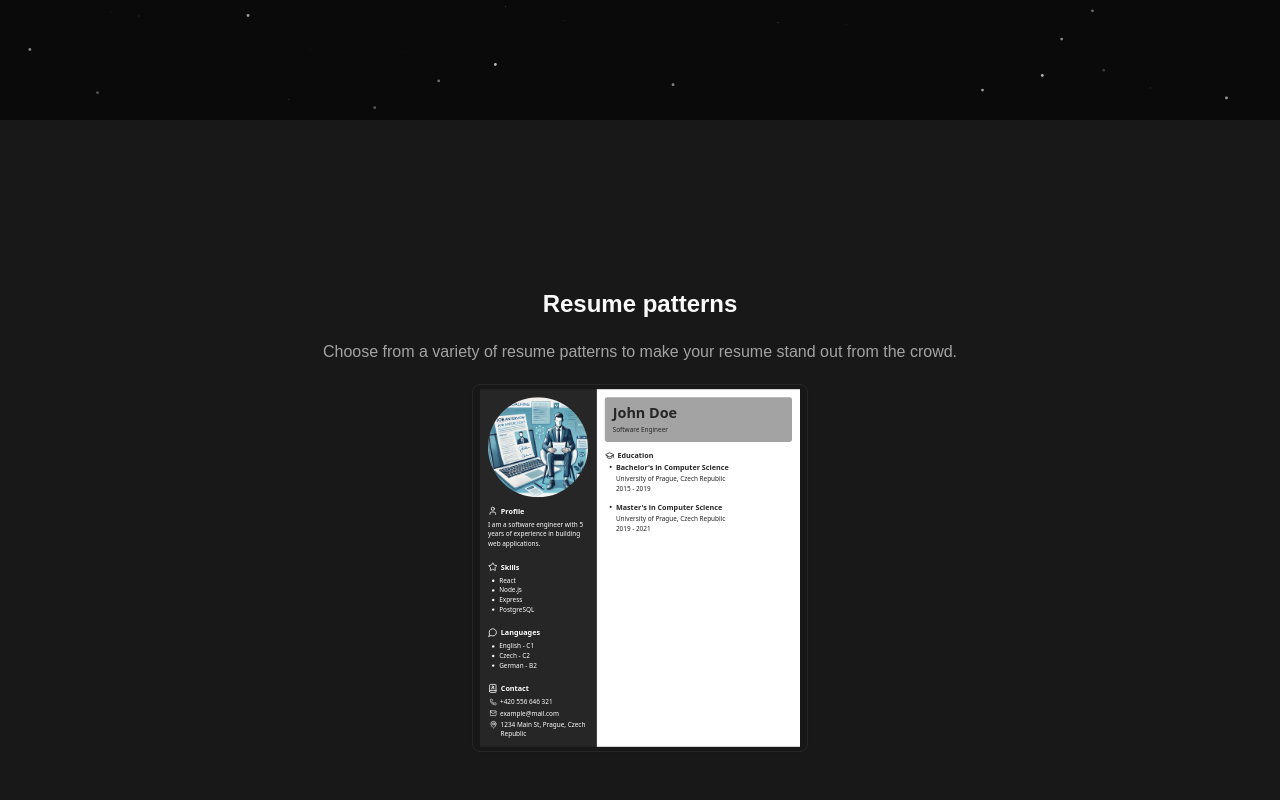
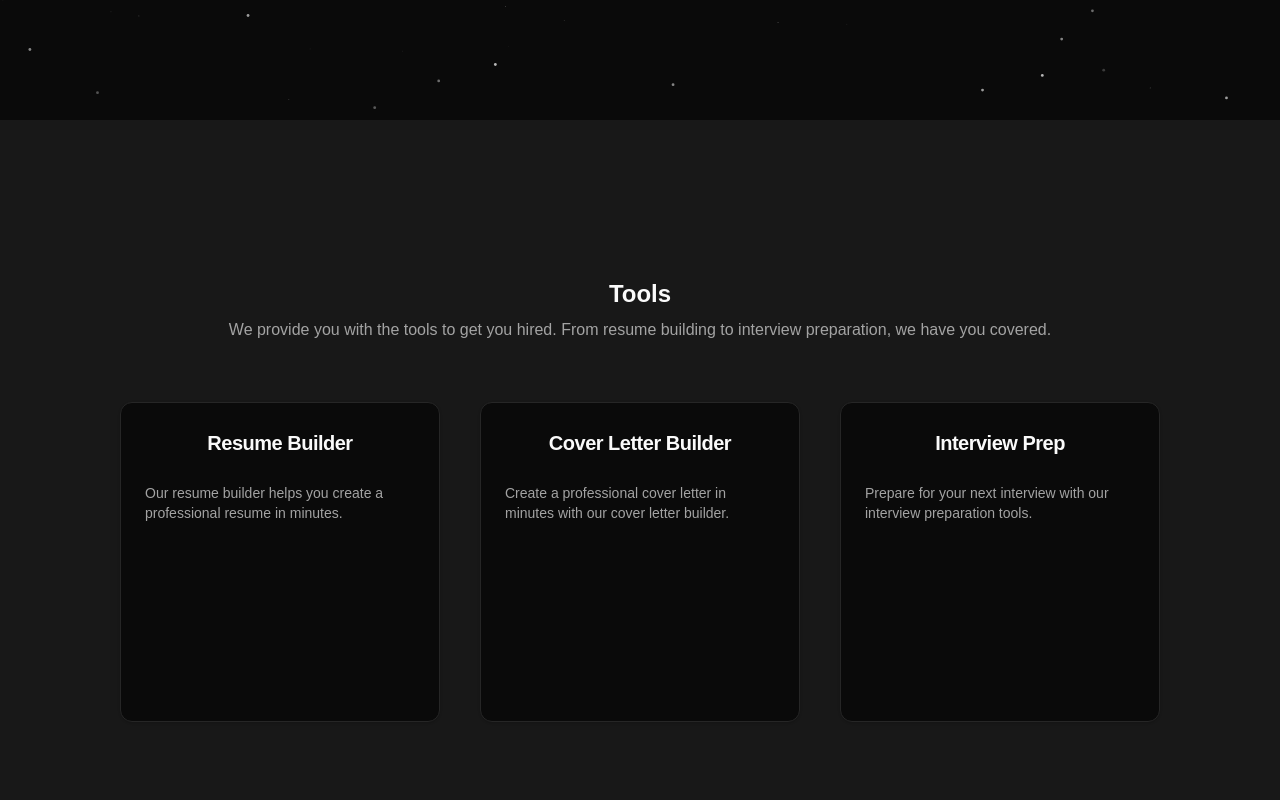
Before and after one commit to florixak/career-coach, a Next.js app: page / in a window 1280 px wide. Shown: the part 680-1480 px from the top of the page. Built offline with nearby package versions, Linux system fonts and the light colour scheme; no server answers; the database is empty; a web font is replaced by a local one.

Commit message:
Create tools section

```diff
--- a/app/(root)/page.tsx
+++ b/app/(root)/page.tsx
@@ -1,10 +1,10 @@
 import GetStartedButton from "@/components/GetStartedButton";
 import ReviewSection from "@/components/reviews/ReviewSection";
 import Title from "@/components/Title";
-import PatternCard from "@/components/PatternCard";
 import Image from "next/image";
 import PricingSection from "@/components/pricing/PricingSection";
 import { Particles } from "@/components/magicui/particles";
+import ToolsSection from "@/components/ToolsSection";
 
 export default function Home() {
   return (
@@ -31,16 +31,7 @@ export default function Home() {
           <GetStartedButton />
         </article>
       </section>
-      <section className="flex-center flex-col bg-muted/50 px-10 gap-5">
-        <h2 className="text-2xl font-bold">Resume patterns</h2>
-        <p className="text-muted-foreground">
-          Choose from a variety of resume patterns to make your resume stand out
-          from the crowd.
-        </p>
-        <div className="flex flex-row gap-5">
-          <PatternCard />
-        </div>
-      </section>
+      <ToolsSection />
       <ReviewSection />
       <PricingSection />
     </>
--- /dev/null
+++ b/components/ToolsSection.tsx
@@ -0,0 +1,49 @@
+import React from "react";
+import Section from "./Section";
+import { Card, CardContent, CardHeader, CardTitle } from "./ui/card";
+
+const tools = [
+  {
+    title: "Resume Builder",
+    description:
+      "Our resume builder helps you create a professional resume in minutes.",
+  },
+  {
+    title: "Cover Letter Builder",
+    description:
+      "Create a professional cover letter in minutes with our cover letter builder.",
+  },
+  {
+    title: "Interview Prep",
+    description:
+      "Prepare for your next interview with our interview preparation tools.",
+  },
+];
+
+const ToolsSection = () => {
+  return (
+    <Section
+      title="Tools"
+      description="We provide you with the tools to get you hired. From resume building
+          to interview preparation, we have you covered."
+      className="bg-muted/50"
+    >
+      <div className="flex flex-col md:flex-row gap-10 items-center my-10">
+        {tools.map((tool, index) => (
+          <Card key={index} className="max-w-xs h-[20rem]">
+            <CardHeader className="flex items-center justify-center h-20">
+              <CardTitle className="text-xl">{tool.title}</CardTitle>
+            </CardHeader>
+            <CardContent>
+              <p className="text-sm text-muted-foreground">
+                {tool.description}
+              </p>
+            </CardContent>
+          </Card>
+        ))}
+      </div>
+    </Section>
+  );
+};
+
+export default ToolsSection;
```
